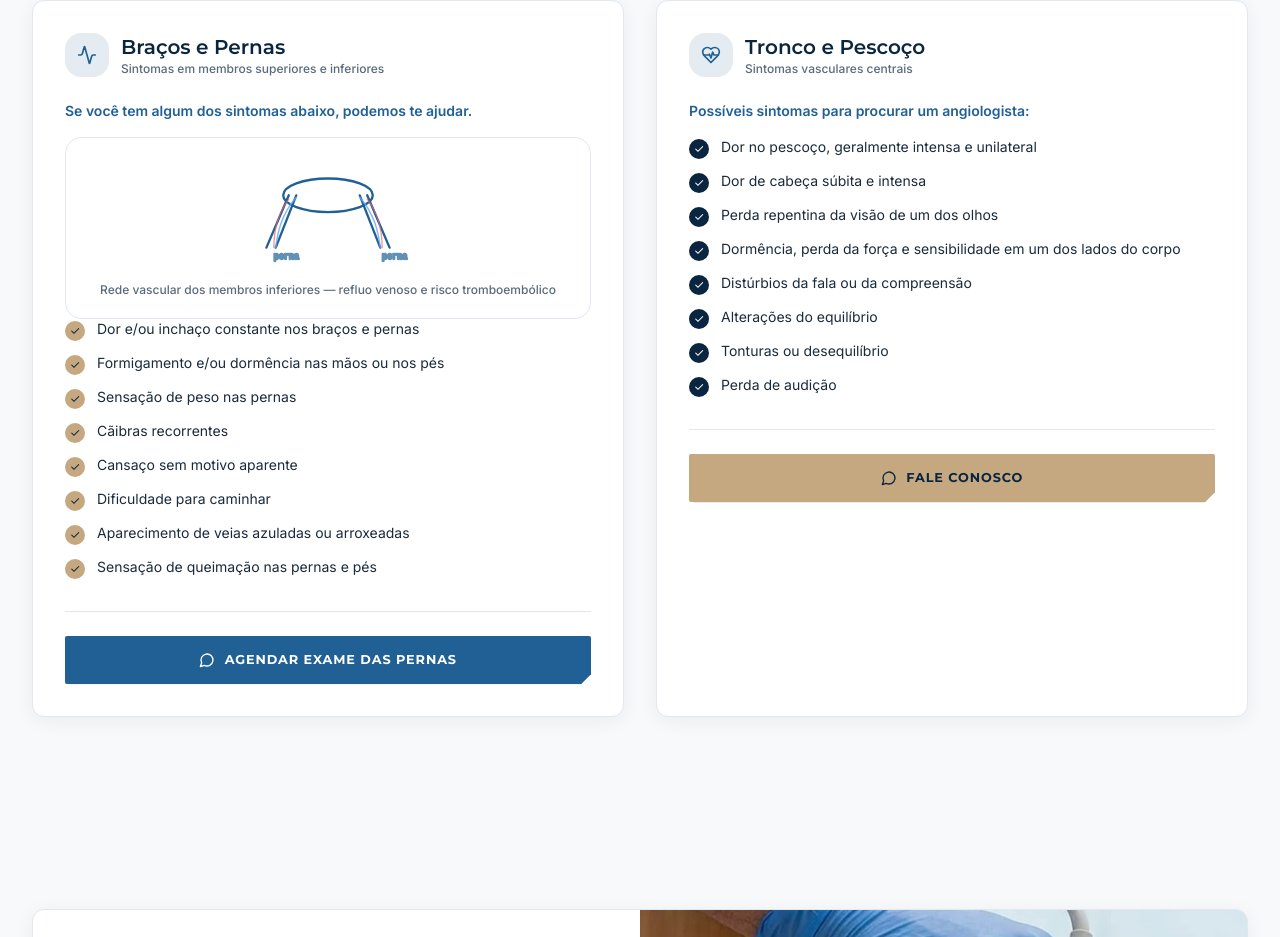
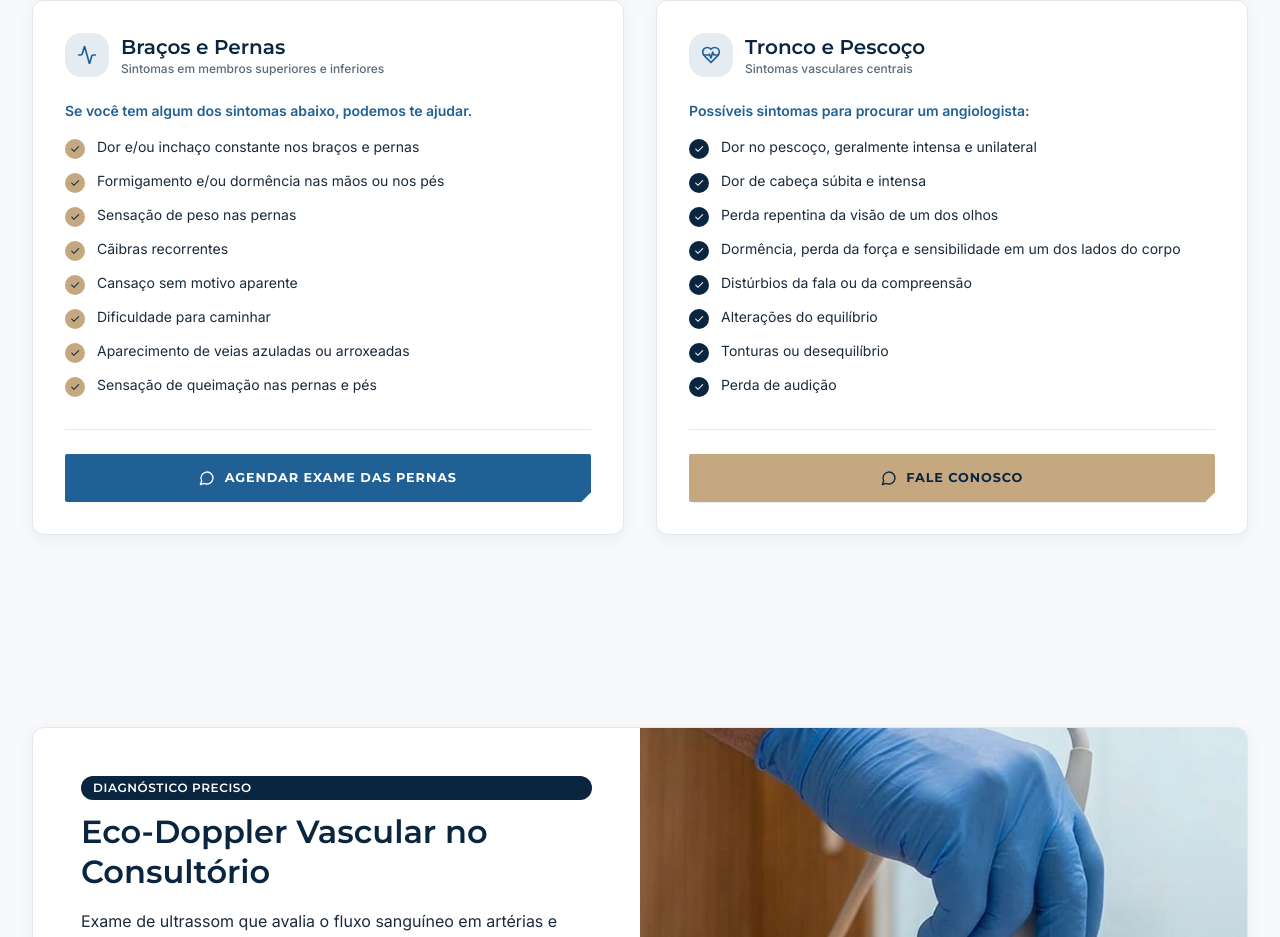
Before and after one commit to hudsonargollo/herlonmoura, a Next.js app: page / in a window 1280 px wide. Shown: the part 3497-4434 px from the top of the page. Built offline with nearby package versions, Linux system fonts and the light colour scheme; a web font is replaced by a local one.

Commit message:
remove: vascular illustration of lower limbs (reflux and thromboembolic risk) from arms and legs section

```diff
--- a/app/page.tsx
+++ b/app/page.tsx
@@ -418,35 +418,6 @@ export default function Home() {
                 Se você tem algum dos sintomas abaixo, podemos te ajudar.
               </p>
 
-              {/* Small vascular illustration — legs */}
-              <div className="rounded-2xl border p-4 sm:p-5" style={{ borderColor: TOKEN.cardBorder, backgroundColor: TOKEN.cardBg }}>
-                <svg
-                  viewBox="0 0 200 120" className="h-24 w-full sm:h-28"
-                  style={{ color: 'var(--s-color-action-primary)' }}
-                  fill="none" stroke="currentColor" strokeWidth={2.5} strokeLinecap="round" strokeLinejoin="round"
-                >
-                  {/* body / torso */}
-                  <ellipse cx="100" cy="40" rx="48" ry="18" />
-                  {/* legs (femoral) */}
-                  <path d="M58 40 L34 96" />
-                  <path d="M142 40 L166 96" />
-                  <path d="M66 40 L44 96" />
-                  <path d="M134 40 L156 96" />
-                  {/* veins (blue) */}
-                  <path d="M66 42 C 50 60, 46 80, 44 96" stroke="#68A9F2" strokeWidth={1.6} opacity={0.8} />
-                  <path d="M134 42 C 150 60, 154 80, 156 96" stroke="#68A9F2" strokeWidth={1.6} opacity={0.8} />
-                  {/* artery (red) */}
-                  <path d="M58 44 C 44 62, 42 82, 42 96" stroke="#F56565" strokeWidth={1.4} opacity={0.7} />
-                  <path d="M142 44 C 156 62, 158 82, 158 96" stroke="#F56565" strokeWidth={1.4} opacity={0.7} />
-                  {/* labels */}
-                  <text x="42" y="108" fontSize="9" fill="currentColor" opacity={0.7} fontFamily="monospace">perna</text>
-                  <text x="158" y="108" fontSize="9" fill="currentColor" opacity={0.7} fontFamily="monospace">perna</text>
-                </svg>
-                <p className="mt-3 text-center text-caption" style={{ color: TOKEN.muted }}>
-                  Rede vascular dos membros inferiores — refluo venoso e risco tromboembólico
-                </p>
-              </div>
-
               <ul className="space-y-3">
                 {LEG_SYMPTOMS.map((symp) => (
                   <li key={symp} className="flex items-start gap-3 text-body-small" style={bodyStyle}>
```
